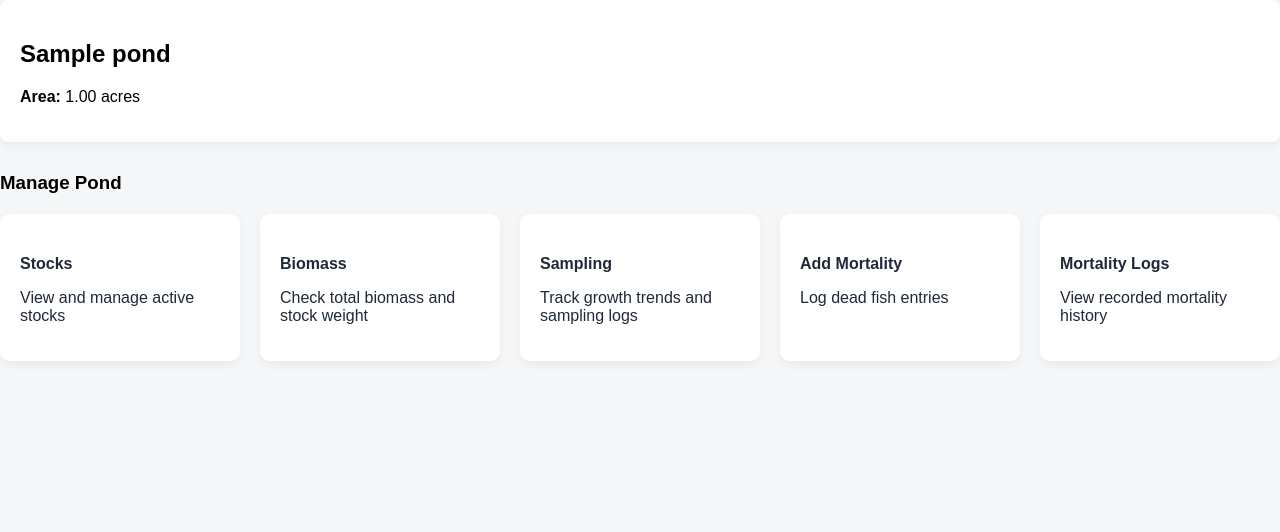
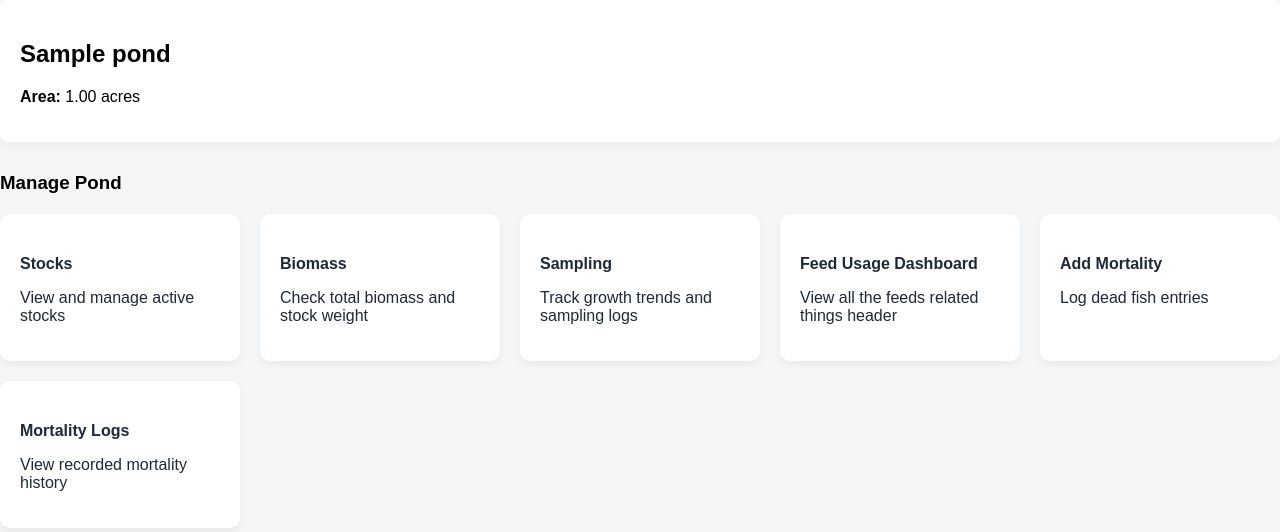
Before and after one commit to preethampenmetsa/fish-farm-management, a Django app: page /pond/1/ in a window 1280 px wide. Shown: the part 45-577 px from the top of the page. Run offline with Django 5.2, Linux system fonts and the light colour scheme; a user stored in the database is signed in; tables that the repository leaves empty hold one stand-in row (values such as "Sample post").

Commit message:
including_feeds

```diff
--- a/core/templates/core/pond_detail.html
+++ b/core/templates/core/pond_detail.html
@@ -34,6 +34,11 @@
         <p>Track growth trends and sampling logs</p>
     </a>
 
+    <a class="action-card" href="{% url 'feed:feed-dashboard' %}?pond_id={{ pond.id }}">
+        <h4>Feed Usage Dashboard</h4>
+        <p>View all the feeds related things header</p>
+    </a>
+
     <a class="action-card" href="{% url 'mortality:add-mortality' %}?pond_id={{ pond.id }}">
         <h4>Add Mortality</h4>
         <p>Log dead fish entries</p>
--- a/feed/urls.py
+++ b/feed/urls.py
@@ -4,7 +4,7 @@ from . import views
 app_name = "feed"
 
 urlpatterns = [
-    path("", views.feed_dashboard, name="feed-dashboard"),
+    path("<int:pond_id>/", views.feed_dashboard, name="feed-dashboard"),
     path("stock/add/", views.add_feed_stock, name="add-feed-stock"),
     path("stock/", views.feed_stock_list, name="feed-stock-list"),
     path("usage/add/", views.add_feed_usage, name="add-feed-usage"),
```
Also changed, not shown: feed/views.py (+7 -3 lines).
